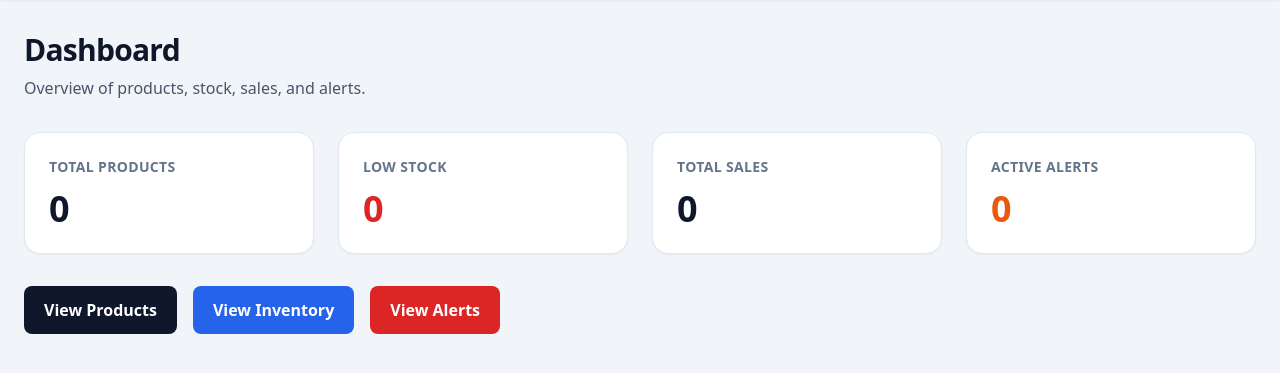
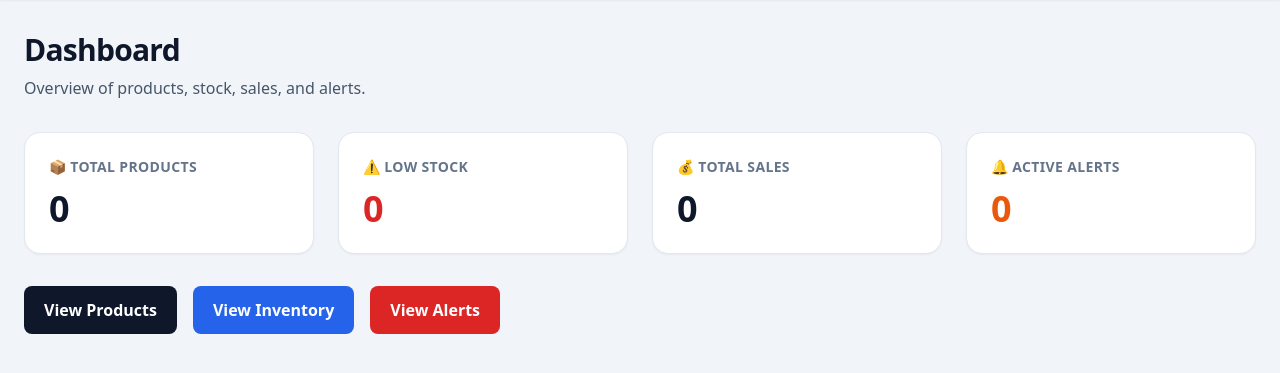
Before and after one commit to itesh-singh/smart-inventory-management-system, a Django app: page / in a window 1280 px wide. Shown: the part 69-442 px from the top of the page. Run offline with Django 5.2, Linux system fonts and the light colour scheme; data that the repository does not hold is empty; some libraries are stand-ins or nearby versions.

Commit message:
feat(frontend): add inventory status badges and dashboard card icons

```diff
--- a/templates/frontend/dashboard.html
+++ b/templates/frontend/dashboard.html
@@ -12,22 +12,22 @@
 <div class="grid grid-cols-1 md:grid-cols-2 xl:grid-cols-4 gap-6">
 
     <div class="bg-white p-6 rounded-2xl shadow-sm border border-slate-200">
-        <h3 class="text-sm font-semibold text-slate-500 uppercase tracking-wide">Total Products</h3>
+        <h3 class="text-sm font-semibold text-slate-500 uppercase tracking-wide">📦 Total Products</h3>
         <p class="text-4xl font-bold mt-3">{{ total_products }}</p>
     </div>
 
     <div class="bg-white p-6 rounded-2xl shadow-sm border border-slate-200">
-        <h3 class="text-sm font-semibold text-slate-500 uppercase tracking-wide">Low Stock</h3>
+        <h3 class="text-sm font-semibold text-slate-500 uppercase tracking-wide">⚠️ Low Stock</h3>
         <p class="text-4xl font-bold mt-3 text-red-600">{{ low_stock }}</p>
     </div>
 
     <div class="bg-white p-6 rounded-2xl shadow-sm border border-slate-200">
-        <h3 class="text-sm font-semibold text-slate-500 uppercase tracking-wide">Total Sales</h3>
+        <h3 class="text-sm font-semibold text-slate-500 uppercase tracking-wide">💰 Total Sales</h3>
         <p class="text-4xl font-bold mt-3">{{ total_sales }}</p>
     </div>
 
     <div class="bg-white p-6 rounded-2xl shadow-sm border border-slate-200">
-        <h3 class="text-sm font-semibold text-slate-500 uppercase tracking-wide">Active Alerts</h3>
+        <h3 class="text-sm font-semibold text-slate-500 uppercase tracking-wide">🔔 Active Alerts</h3>
         <p class="text-4xl font-bold mt-3 text-orange-600">{{ active_alerts }}</p>
     </div>
 
```
Also changed, not shown: templates/frontend/inventory.html (+12 -0 lines).
